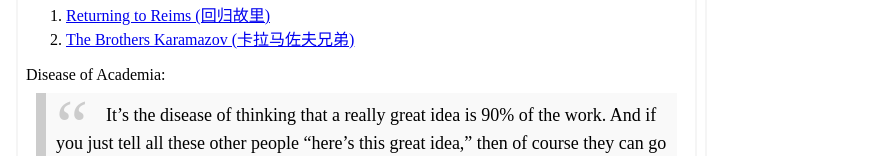
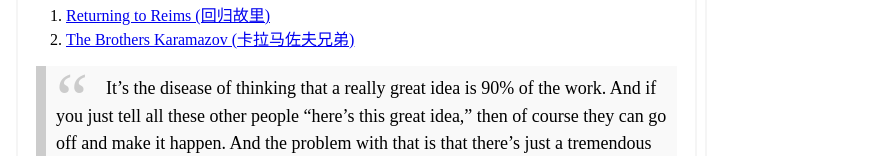
Before and after one commit to XiangpengHao/website, a SvelteKit app: page / in a window 1280 px wide. Shown: the part 984-1140 px from the top of the page, without its empty margins (0-870 px from the left). Built offline with nearby package versions, Linux system fonts and the light colour scheme.

Commit message:
Remove spicy words.

```diff
--- a/src/routes/+page.svelte
+++ b/src/routes/+page.svelte
@@ -141,7 +141,6 @@
 				</ol>
 
 				<section>
-					<p style="margin-bottom: 0;">Disease of Academia:</p>
 					<div class="quote" style="margin-top: 0.5em;">
 						It’s the disease of thinking that a really great idea is 90% of the work. And if you
 						just tell all these other people “here’s this great idea,” then of course they can go
```
